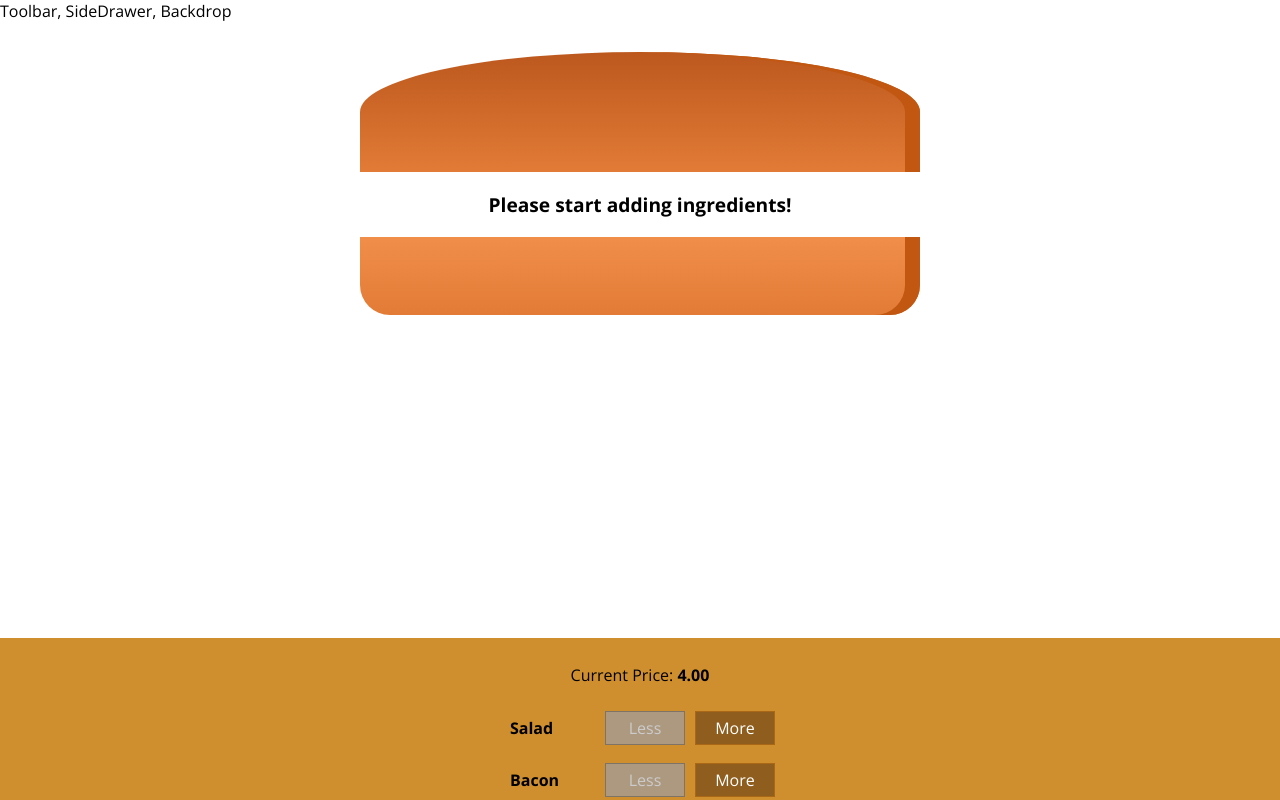
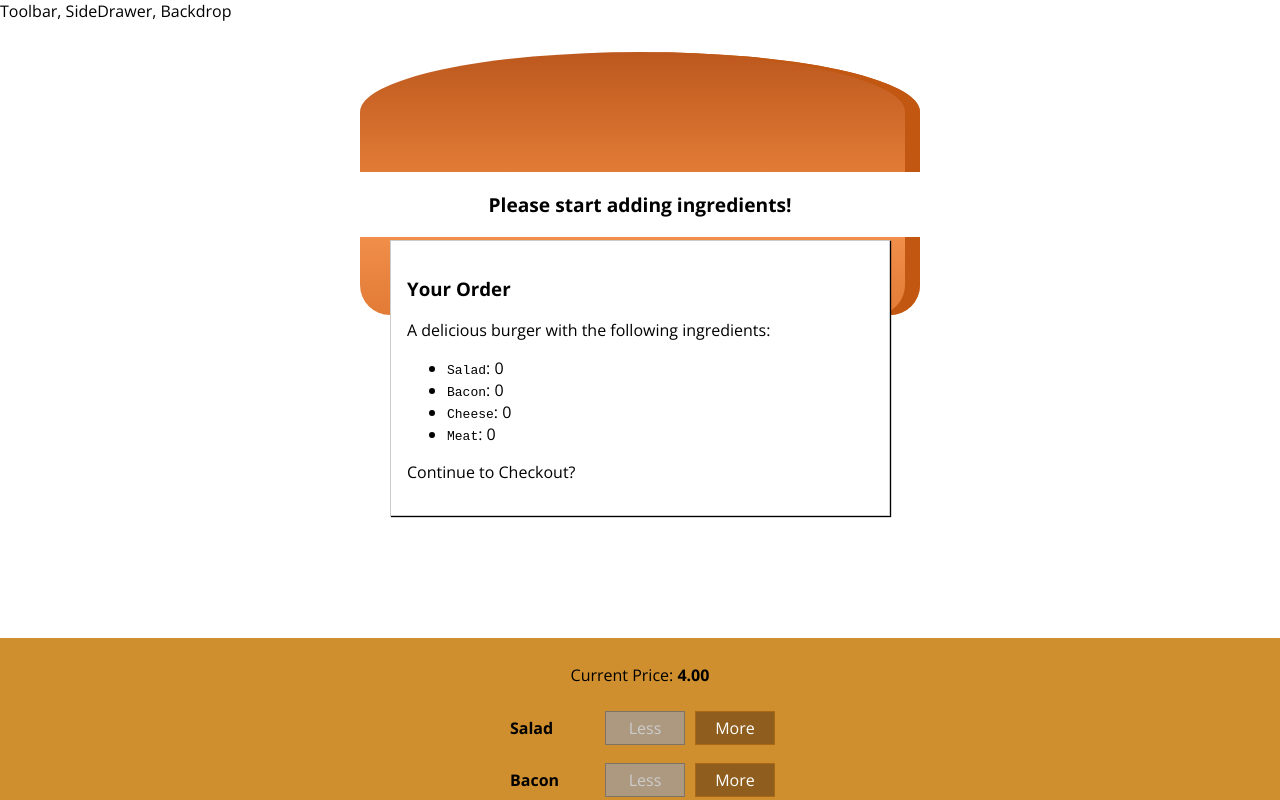
Before and after one commit to Weisbergbsf/my-burger-app, a React (Create React App) app: page / in a window 1280 px wide. Shown: the top 800 px of the page. Built offline with nearby package versions, Linux system fonts and the light colour scheme.

Commit message:
Created the Order Summary Modal

```diff
--- /dev/null
+++ b/src/components/Burger/OrderSummary/OrderSummary.js
@@ -0,0 +1,24 @@
+import React from 'react';
+
+import Aux from '../../../hoc/Aux';
+
+const orderSummary = (props) => {
+    const ingredientsSummary = Object.keys(props.ingredients)
+        .map(igKey => {
+            return (<li key={igKey}>
+                        <samp style={{textTransform: 'capitalize'}}>{igKey}</samp>: {props.ingredients[igKey]}
+                    </li>);
+        });
+    return (
+        <Aux>
+            <h3>Your Order</h3>
+            <p>A delicious burger with the following ingredients:</p>
+            <ul>
+                {ingredientsSummary}
+            </ul>
+            <p>Continue to Checkout?</p>
+        </Aux>
+    )
+};
+
+export default orderSummary;
--- /dev/null
+++ b/src/components/UI/Modal/Modal.css
@@ -0,0 +1,20 @@
+.Modal {
+    position: fixed;
+    z-index: 500;
+    background-color: white;
+    width: 70%;
+    border: 1px solid #ccc;
+    box-shadow: 1px 1px 1px black;
+    padding: 16px;
+    left: 15%;
+    top: 30%;
+    box-sizing: border-box;
+    transition: all 0.3s ease-out;
+}
+
+@media (min-width: 600px) {
+    .Modal {
+        width: 500px;
+        left: calc(50% - 250px);
+    }
+}
--- /dev/null
+++ b/src/components/UI/Modal/Modal.js
@@ -0,0 +1,11 @@
+import React from 'react';
+
+import './Modal.css';
+
+const modal = (props) => (
+    <div className="Modal">
+        {props.children}
+    </div>
+);
+
+export default modal;
--- a/src/containers/BurgerBuilder/BurgerBuilder.js
+++ b/src/containers/BurgerBuilder/BurgerBuilder.js
@@ -2,7 +2,9 @@
 
 import Aux from '../../hoc/Aux';
 import Burger from '../../components/Burger/Burger';
-import BuildControls from "../../components/Burger/BuildControls/BuildControls";
+import BuildControls from '../../components/Burger/BuildControls/BuildControls';
+import Modal from '../../components/UI/Modal/Modal';
+import OrderSummary from '../../components/Burger/OrderSummary/OrderSummary';
 
 const INGREDIENT_PRICES = {
     salad: 0.5,
@@ -74,6 +76,9 @@
         }
         return (
             <Aux>
+                <Modal>
+                    <OrderSummary ingredients={this.state.ingredients}/>
+                </Modal>
                 <Burger ingredients={this.state.ingredients}/>
                 <BuildControls
                     ingredientAdded={this.addIngredientHandler}
```
Also changed, not shown: src/components/UI/Backdrop/Backdrop.js (added).
